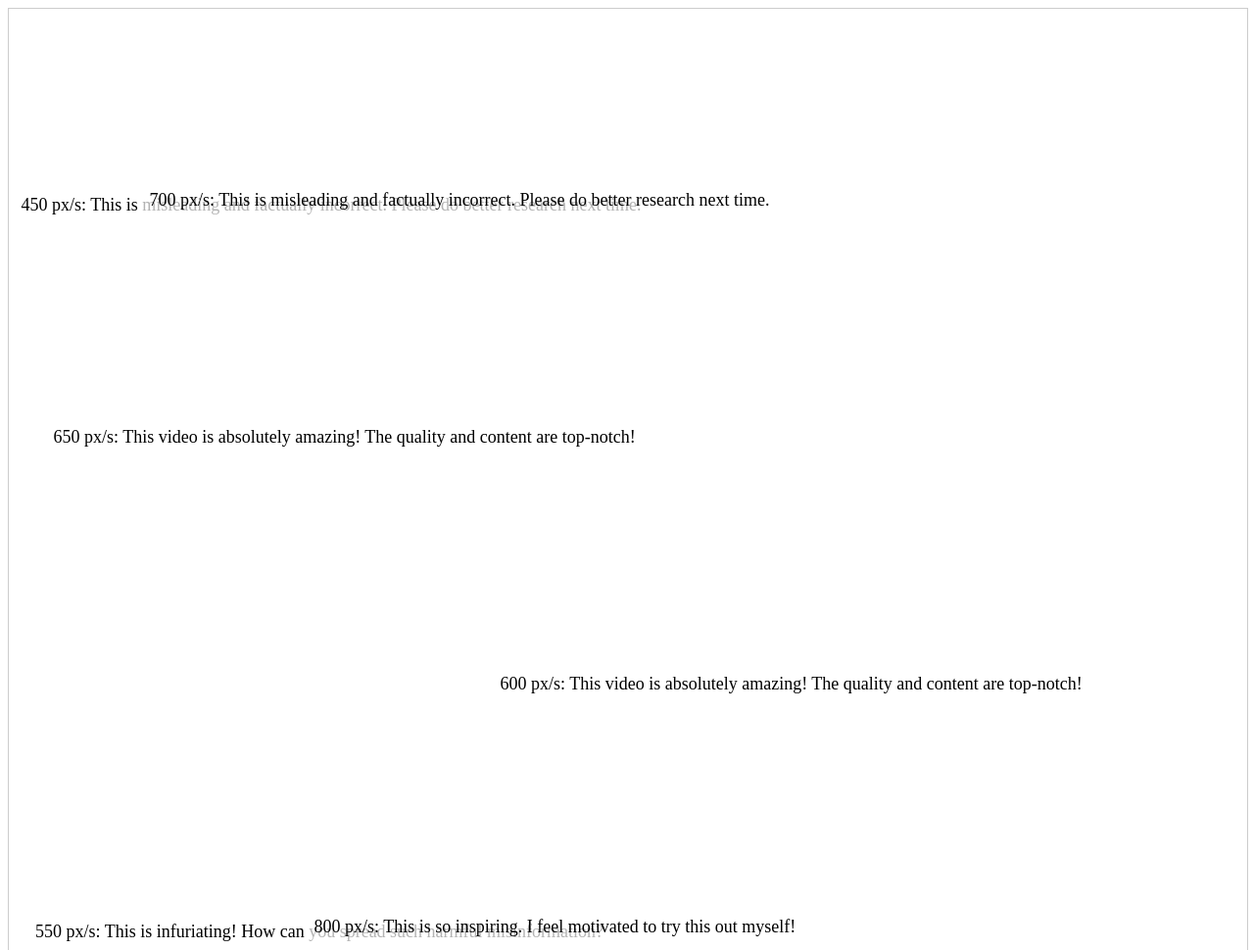
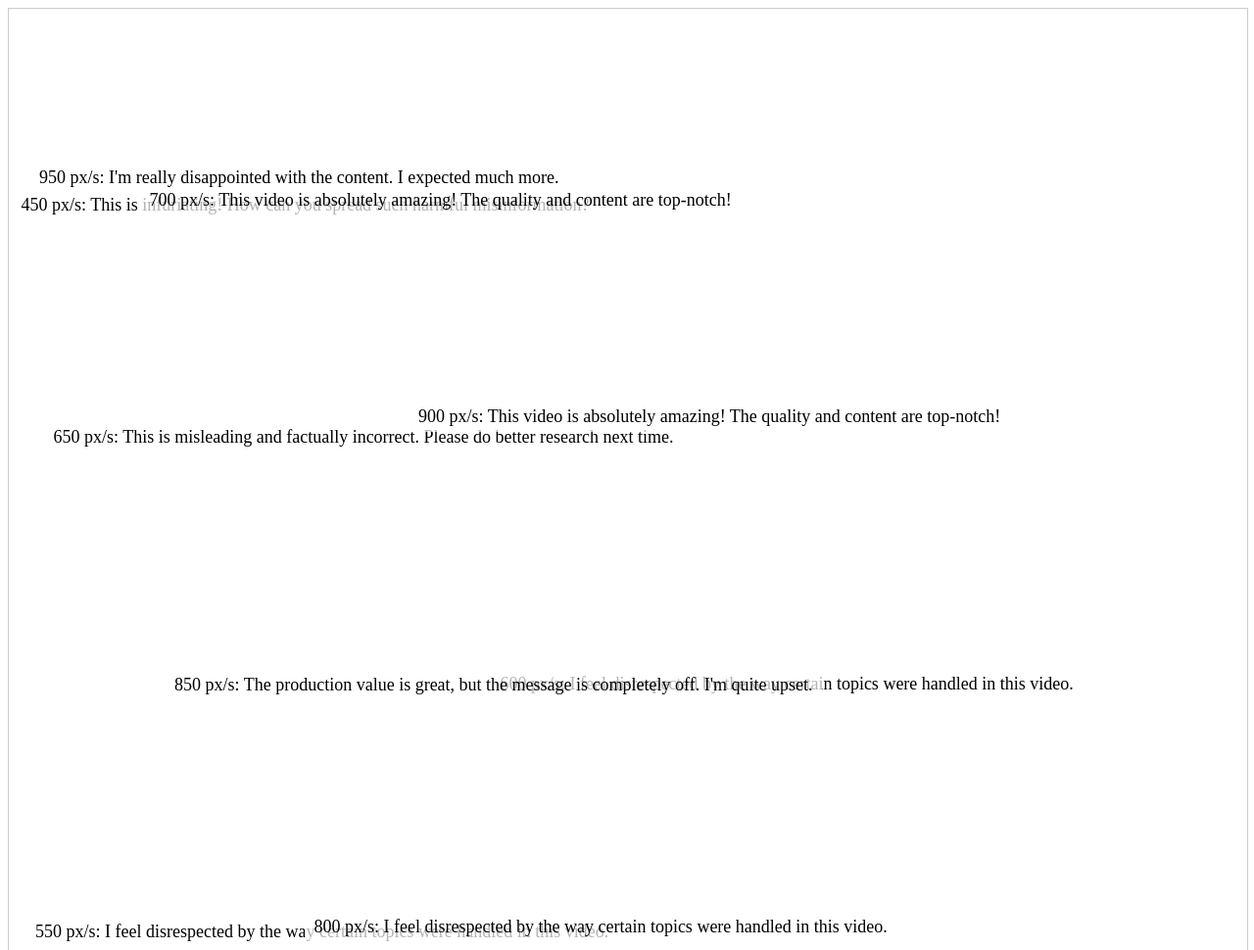
Before and after one commit to linsen-li/textmotion7, a plain HTML site: page index.html in a window 1280 px wide. Shown: the top 970 px of the page at 98% size. Drawn offline with Linux system fonts and the light colour scheme.

Commit message:
Update index.html

```diff
--- a/index.html
+++ b/index.html
@@ -92,6 +92,11 @@
 	createDanmaku(700); // Speed mapped to 100 px/s
 	createDanmaku(750); // Speed mapped to 100 px/s
 	createDanmaku(800); // Speed mapped to 100 px/s
+	createDanmaku(850); // Speed mapped to 100 px/s
+	createDanmaku(900); // Speed mapped to 100 px/s
+	createDanmaku(950); // Speed mapped to 100 px/s
+	createDanmaku(1000); // Speed mapped to 100 px/s
+
     </script>
 </body>
 </html>
```
